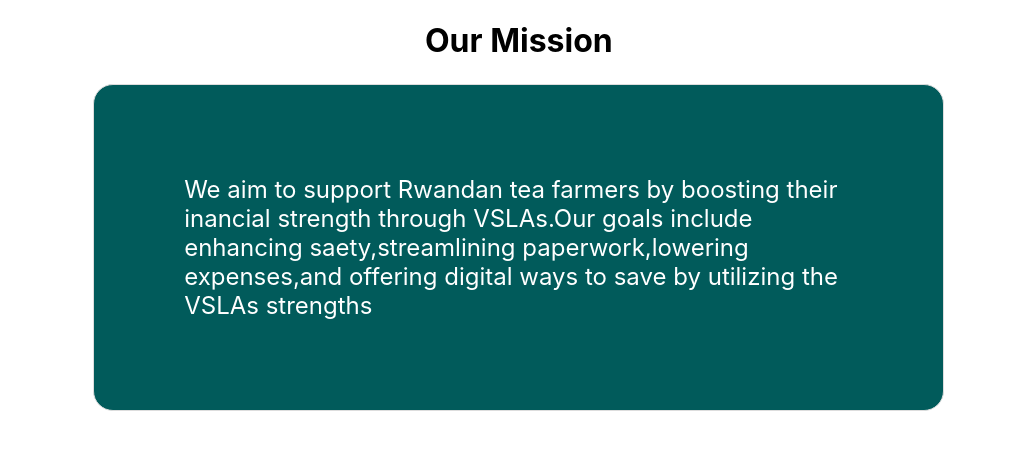
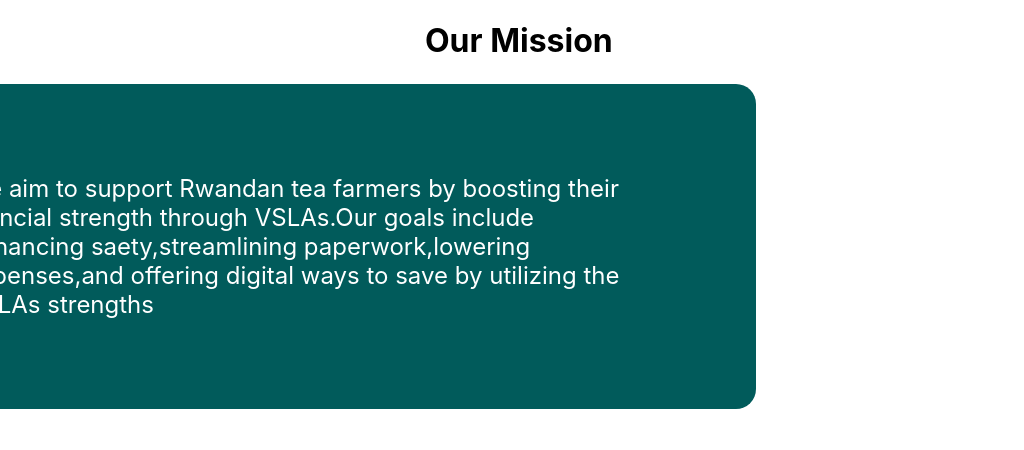
Before and after one commit to akirachix/Samaa-Informational, a React (Create React App) app in the folder econtrust/: page / in a window 1024 px wide. Shown: the top 450 px of the page. Built offline with nearby package versions, Linux system fonts and the light colour scheme.

Commit message:
made changes

```diff
--- a/econtrust/src/mission/index.css
+++ b/econtrust/src/mission/index.css
@@ -81,7 +81,7 @@
 
 @media screen and (max-width:1368px) {
     .textpara{
-        border: 1px solid #ddd;
+        border: 1px solid red;
         border-radius: 20px;
         box-shadow: 0 4px 8px rgba(red, green, blue, alpha);
         padding: 90px;
@@ -94,6 +94,23 @@
 
 
 }
+
+@media screen and (min-width:820px) and (max-width:1180px) {
+    .textpara{
+        border: 1px ;
+        /* position: absolute; */
+        padding: 90px;
+        padding-left: 20px;
+        margin-left: -17%;
+        max-width: 700px;
+        transition: box-shadow 0.3s ease;
+        background-color: #015B5B;
+        color: white;
+        font-size: 24px;
+
+     }
+}
+
 
 @media screen and (max-width:915px) {
     .textpara{
```
